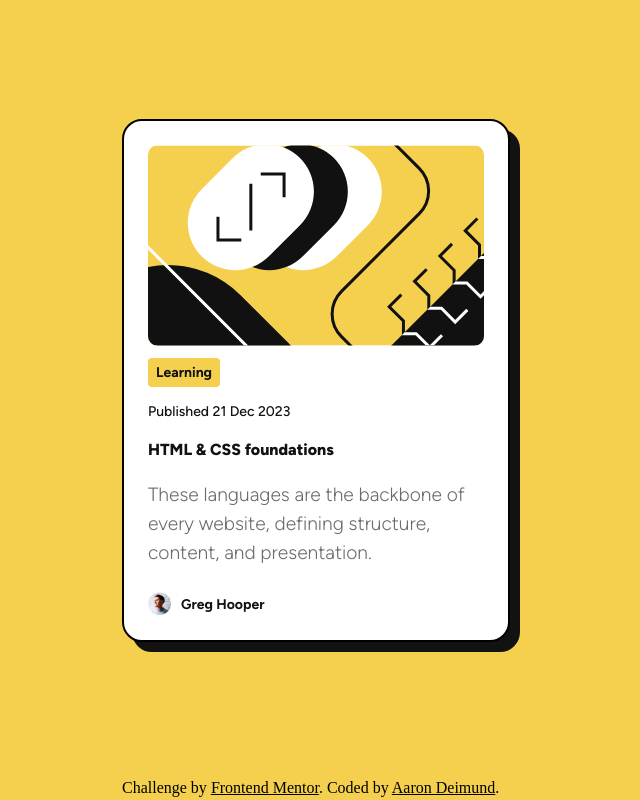
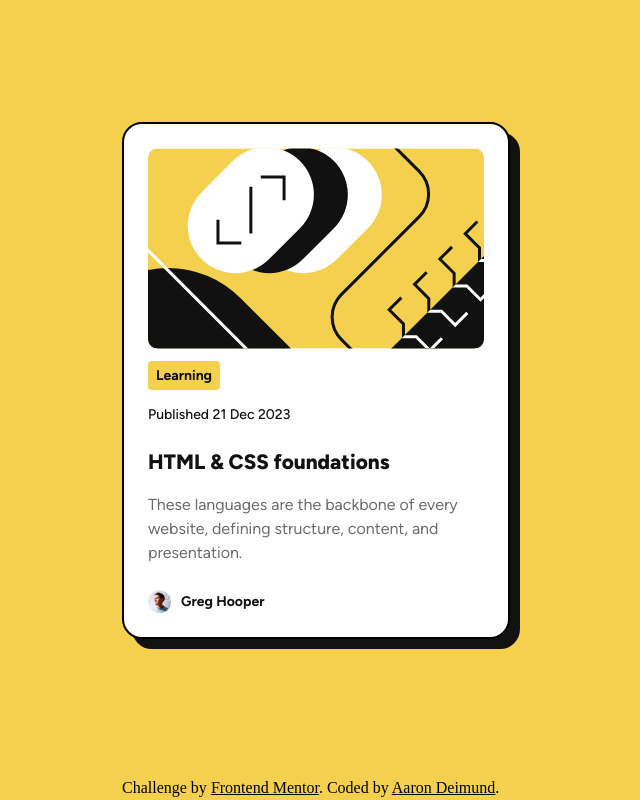
Before and after one commit to Aaron-Deimund/blog-preview-card, a website: page src/index.html in a window 1280 px wide. Shown: the whole page, without its empty margins (324-964 px from the left). Drawn offline with Linux system fonts and the light colour scheme.

Commit message:
adjusting fonts based on design

```diff
--- a/src/css/customProps.css
+++ b/src/css/customProps.css
@@ -10,13 +10,13 @@
   --space-150: 12px;
   --space-300: 24px;
 
-  --text-1_font-size: 1rem;
+  --text-1_font-size: 1.3rem;
   --text-1_font-weight: 800;
   --text-1_line-height: 150%;
   --text-1_letter-spacing: 0;
 
-  --text-2_font-size: 1.2rem;
-  --text-2_font-weight: 100;
+  --text-2_font-size: 1rem;
+  --text-2_font-weight: 400;
   --text-2_line-height: 150%;
   --text-2_letter-spacing: 0;
 
--- a/src/index.html
+++ b/src/index.html
@@ -17,9 +17,9 @@
 	</head>
 	<body>
 		<header>
-			<h1 class="hidden">Blog Previews</h1>
 		</header>
 		<main>
+			<h1 class="hidden">Blog Previews</h1>
 			<div class="preview-card">
 				<h2 class="hidden">Learning Paths</h2>
 				<div class="blog-preview-image">
```
Also changed, not shown: docs/assets/index-Bnia3uoV.css (deleted, +0 -1 lines), docs/assets/index-DuvllcJh.css (added, +1 -0 lines), docs/index.html (+2 -2 lines).
